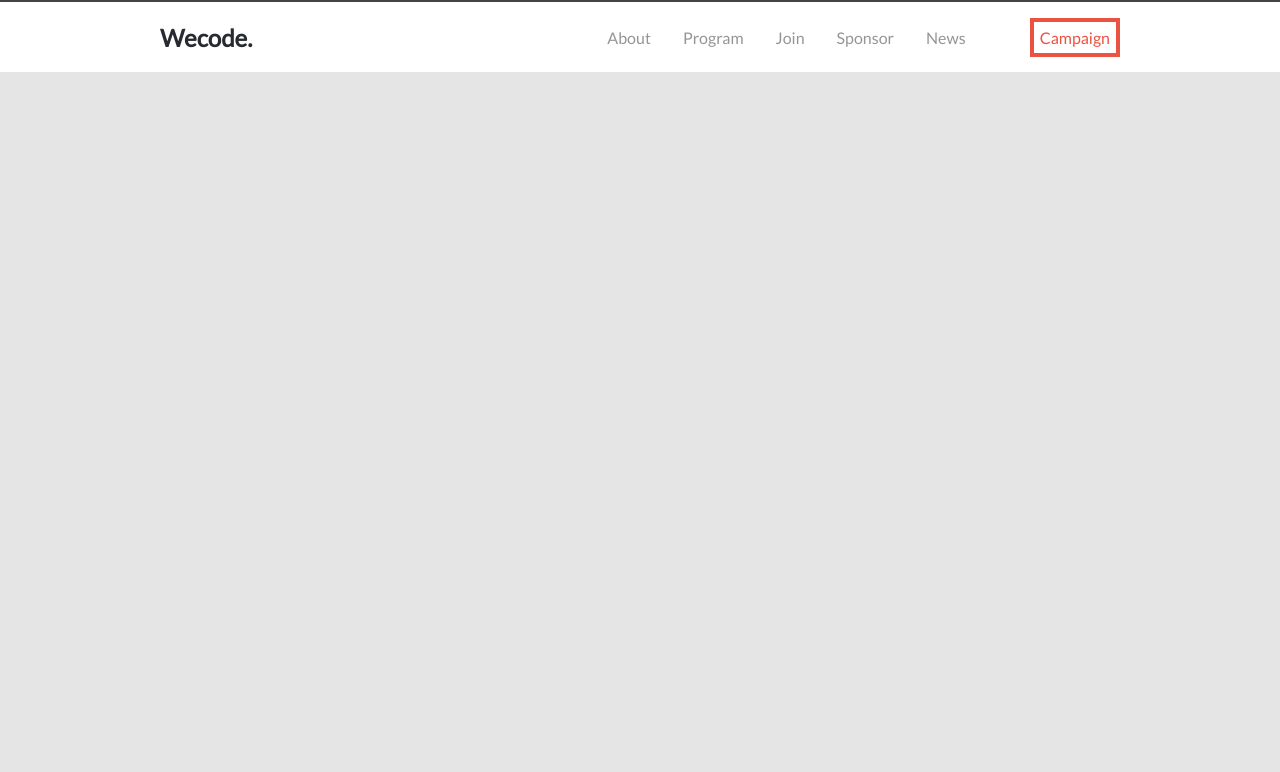
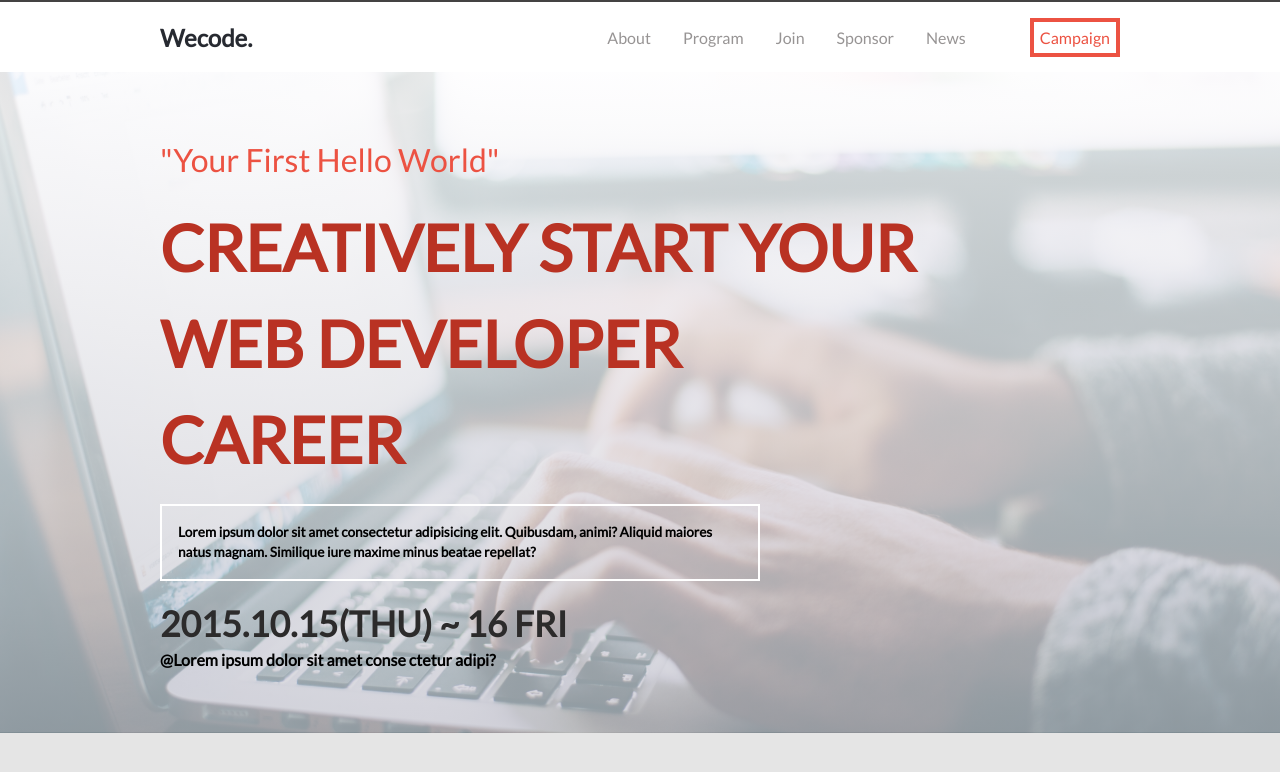
Before and after one commit to Ukaypromise/capstone-wecode, a website: page index.html in a window 1280 px wide. Shown: the part 28-800 px from the top of the page. Drawn offline with Linux system fonts and the light colour scheme.

Commit message:
Add headline of webpage

```diff
--- a/css/style.css
+++ b/css/style.css
@@ -137,6 +137,63 @@ a {
   }
 }
 
+/* Headline */
+.container {
+  min-height: 60vh;
+  padding: 3rem 2rem;
+}
+
+.container-bg {
+  background-image: linear-gradient(
+      rgba(255, 255, 255, 0.842),
+      rgba(202, 203, 209, 0.7)
+    ),
+    url("../images/bg-img2.jpg");
+  background-size: cover;
+  background-position: center;
+  background-repeat: no-repeat;
+}
+.headline p {
+  font-size: 1.5rem;
+  line-height: 1.5;
+  color: #ec5242;
+  margin-bottom: 1rem;
+}
+
+.headline h1 {
+  font-size: 2.2rem;
+  line-height: 1.5;
+  color: #b93223;
+  margin-bottom: 1rem;
+  font-weight: bolder;
+}
+.headline-box {
+  width: 100%;
+  padding: 1rem;
+  border: 2px solid #fff;
+}
+.headline-box p {
+  line-height: 1.5;
+  font-size: 1rem;
+  font-weight: 600;
+}
+
+.headline-start {
+  margin-top: 1rem;
+}
+
+.headline-start h2 {
+  font-size: 1.6rem;
+  line-height: 1.5;
+  font-weight: 700;
+  color: #2c2b2b;
+}
+.headline-start p {
+  line-height: 1.2;
+  font-size: 1rem;
+  font-weight: 600;
+}
+
 /* Larger Screen */
 @media screen and (min-width: 768px) {
   /* <<<<<<<  Navbar >>>>>>> */
@@ -193,4 +250,25 @@ a {
   .nav-menu li {
     padding-left: 2rem;
   }
+
+  .container {
+    padding: 4rem 10rem;
+  }
+  .headline h1 {
+    font-size: 4rem;
+  }
+  .headline p {
+    font-size: 2rem;
+  }
+  .headline-box {
+    width: 600px;
+  }
+  .headline-box p {
+    line-height: 1.5;
+    font-size: 0.85rem;
+    font-weight: 600;
+  }
+  .headline-start h2 {
+    font-size: 2.2rem;
+  }
 }
--- a/index.html
+++ b/index.html
@@ -63,6 +63,27 @@
         </div>
       </nav>
     </header>
+    <section class="container container-bg">
+      <div class="headline">
+        <p class="hello-msg">"Your First Hello World"</p>
+        <h1>
+          CREATIVELY START YOUR <br />WEB DEVELOPER <br />
+          CAREER
+        </h1>
+      </div>
+      <div class="headline-box">
+        <p>
+          Lorem ipsum dolor sit amet consectetur adipisicing elit. Quibusdam,
+          animi? Aliquid maiores natus magnam. Similique iure maxime minus
+          beatae repellat?
+        </p>
+      </div>
+      <div class="headline-start">
+        <h2>2015.10.15(THU) ~ 16 FRI</h2>
+        <p>@Lorem ipsum dolor sit amet conse ctetur adipi?</p>
+      </div>
+    </section>
+    <section></section>
     <script src="./js/app.js"></script>
   </body>
 </html>
```
Also changed, not shown: images/bg-img1.jpg (added), images/bg-img2.jpg (added).
